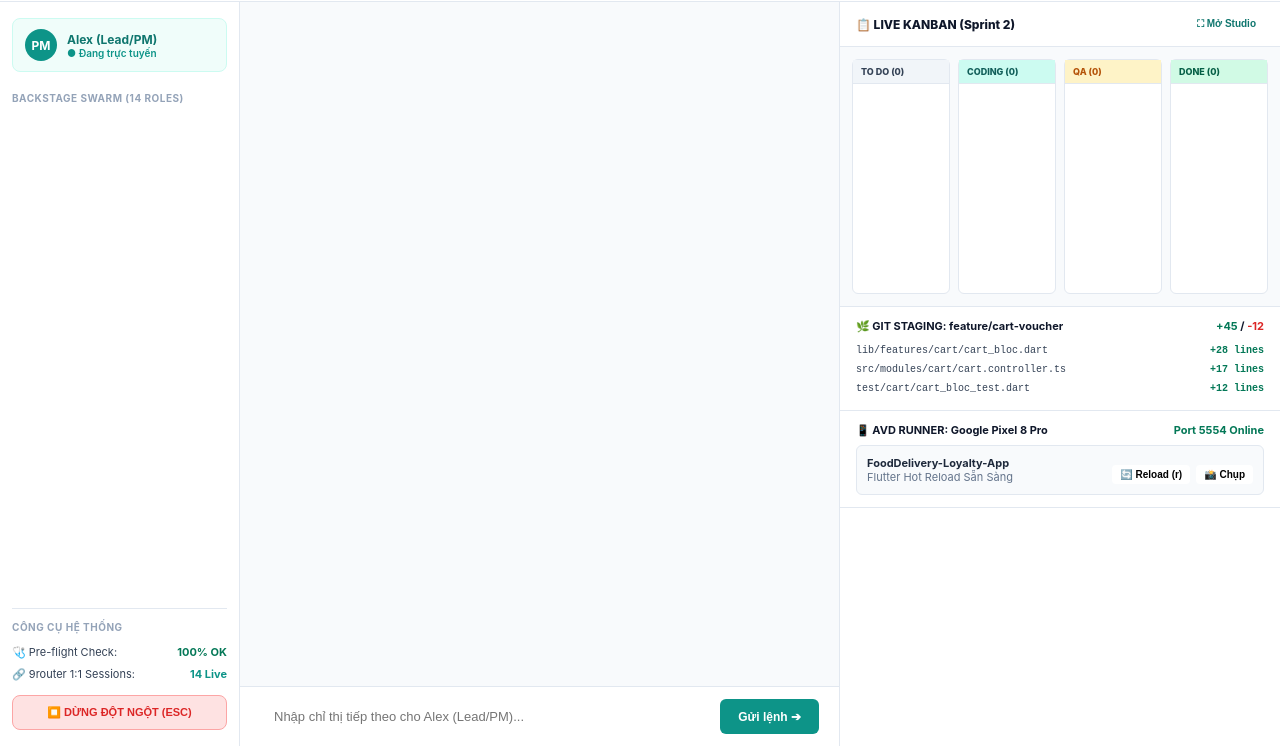
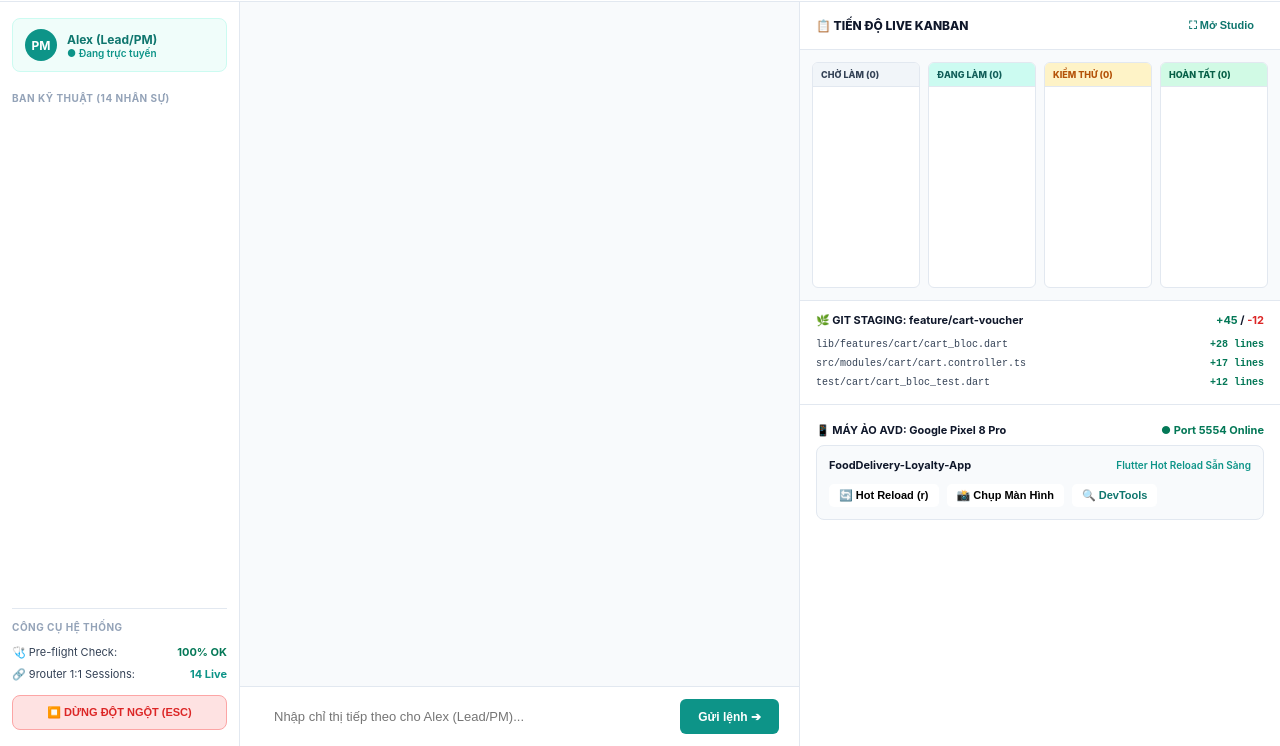
Before and after one commit to Tb3c123/agentP, a website: page src/web/index.html in a window 1280 px wide. Shown: the part 54-800 px from the top of the page. Drawn offline with Linux system fonts and the light colour scheme; no server answers.

Commit message:
fix(ui): resolve AVD runner overlap on Live Kanban and update friendly tab names

```diff
--- a/src/web/index.html
+++ b/src/web/index.html
@@ -9,7 +9,7 @@
 </head>
 <body>
 
-  <!-- Top Navigation Header -->
+  <!-- Top Navigation Header with Elena's Friendly Tab Names -->
   <header class="top-header">
     <div class="brand-suite" onclick="switchView('workspace')">
       <div class="fedora-badge">
@@ -22,9 +22,14 @@
       <div class="brand-text">agent<span>P</span></div>
     </div>
 
+    <!-- Friendly Tab Names by Elena -->
     <nav class="nav-tabs">
-      <button class="nav-tab" id="tabOnboarding" onclick="switchView('onboarding')">1. Onboarding</button>
-      <button class="nav-tab active" id="tabWorkspace" onclick="switchView('workspace')">2. Bàn Làm Việc &amp; Mini-Kanban</button>
+      <button class="nav-tab" id="tabOnboarding" onclick="switchView('onboarding')">
+        🌱 Bắt Đầu Ý Tưởng
+      </button>
+      <button class="nav-tab active" id="tabWorkspace" onclick="switchView('workspace')">
+        🧑‍💼 Bàn Làm Việc Cùng Alex
+      </button>
     </nav>
 
     <div class="header-status">
@@ -42,7 +47,7 @@
     <!-- ================= VIEW 1: ONBOARDING LAUNCHPAD ================= -->
     <section class="view-panel onboarding-view" id="viewOnboarding">
       <div class="onboarding-card">
-        <h1 class="onboarding-title">🌟 BẠN MUỐN TẠO PROJECT GÌ?</h1>
+        <h1 class="onboarding-title">🌱 BẠN MUỐN TẠO PROJECT GÌ?</h1>
         <p class="onboarding-subtitle">Chỉ cần nhập mô tả sơ lược bài toán, Trưởng dự án Alex (Lead/PM) sẽ tự động lập ban kỹ thuật và thực thi</p>
 
         <textarea
@@ -53,24 +58,24 @@
 
         <!-- Smart Auto-Name Box -->
         <div class="auto-name-box">
-          <div style="font-size: 13px; font-weight: 700; color: #0F766E;">✨ Tên project đề xuất:</div>
+          <div style="font-size: 13px; font-weight: 700; color: #0F766E;">✨ Tên dự án đề xuất:</div>
           <div class="auto-name-tag" id="suggestedNameTag">🏷️ FoodDelivery-Loyalty-App</div>
         </div>
 
         <!-- Workspace Path -->
         <div style="display: flex; align-items: center; justify-content: space-between; background: #fff; border: 1px solid #CBD5E1; border-radius: 8px; padding: 10px 14px; margin-bottom: 20px;">
-          <span style="font-size: 12px; color: #64748B;">📂 Thư mục dự án:</span>
+          <span style="font-size: 12px; color: #64748B;">📂 Thư mục làm việc:</span>
           <span style="font-size: 12px; font-family: monospace; font-weight: 600;" id="suggestedPathText">~/Projects/FoodDelivery-Loyalty-App</span>
         </div>
 
         <!-- Launch Button -->
         <button class="launch-btn" onclick="launchProjectFromOnboarding()">
-          🚀 KHỞI TẠO DỰ ÁN VỚI ALEX (LEAD / PM) NGAY
+          🚀 BẮT ĐẦU CÙNG ALEX (LEAD / PM)
         </button>
 
         <!-- Quick Tags -->
         <div style="display: flex; gap: 8px; justify-content: center; margin-top: 24px;">
-          <span style="font-size: 12px; color: #94A3B8;">Mẫu có sẵn:</span>
+          <span style="font-size: 12px; color: #94A3B8;">Mẫu gợi ý:</span>
           <button class="btn-small" onclick="applyTemplate('E-Commerce')">🛒 E-Commerce</button>
           <button class="btn-small" onclick="applyTemplate('Mobile Flutter')">📱 Mobile Flutter</button>
           <button class="btn-small" onclick="applyTemplate('SaaS Dashboard')">📊 SaaS Dashboard</button>
@@ -92,7 +97,7 @@
           </div>
         </div>
 
-        <div class="sidebar-heading">BACKSTAGE SWARM (14 ROLES)</div>
+        <div class="sidebar-heading">BAN KỸ THUẬT (14 NHÂN SỰ)</div>
         <div class="swarm-list" id="swarmListContainer">
           <!-- Dynamically populated -->
         </div>
@@ -134,38 +139,42 @@
         </div>
       </section>
 
-      <!-- RIGHT PANEL: MODE A EMBEDDED MINI-KANBAN LIVE WIDGET -->
+      <!-- ================= RIGHT PANEL: FIXED HIERARCHY (480px) ================= -->
       <aside class="right-panel">
+
+        <!-- SECTION 1: LIVE KANBAN WIDGET -->
+        <div class="kanban-section">
           <div class="panel-header">
-          <span>📋 LIVE KANBAN (Sprint 2)</span>
+            <span>📋 TIẾN ĐỘ LIVE KANBAN</span>
             <button class="btn-small" style="color: #0F766E; font-weight: 700;">⛶ Mở Studio</button>
           </div>
 
-        <!-- 4 Mini-Kanban Columns -->
+          <!-- 4 Mini-Kanban Columns with Internal Scroll -->
           <div class="mini-kanban-grid">
             <!-- TO DO -->
             <div class="kanban-col todo">
-            <div class="col-header">To Do (<span id="countTodo">0</span>)</div>
+              <div class="col-header">Chờ Làm (<span id="countTodo">0</span>)</div>
               <div class="col-cards" id="colCardsTodo"></div>
             </div>
             <!-- CODING -->
             <div class="kanban-col coding">
-            <div class="col-header">Coding (<span id="countCoding">0</span>)</div>
+              <div class="col-header">Đang Làm (<span id="countCoding">0</span>)</div>
               <div class="col-cards" id="colCardsCoding"></div>
             </div>
             <!-- QA -->
             <div class="kanban-col qa">
-            <div class="col-header">QA (<span id="countQA">0</span>)</div>
+              <div class="col-header">Kiểm Thử (<span id="countQA">0</span>)</div>
               <div class="col-cards" id="colCardsQA"></div>
             </div>
             <!-- DONE -->
             <div class="kanban-col done">
-            <div class="col-header">Done (<span id="countDone">0</span>)</div>
+              <div class="col-header">Hoàn Tất (<span id="countDone">0</span>)</div>
               <div class="col-cards" id="colCardsDone"></div>
             </div>
           </div>
+        </div>
 
-        <!-- Sub-panel: Git Diff Summary -->
+        <!-- SECTION 2: GIT DIFF SUMMARY -->
         <div class="sub-panel">
           <div class="sub-panel-title">
             <span>🌿 GIT STAGING: feature/cart-voucher</span>
@@ -185,23 +194,25 @@
           </div>
         </div>
 
-        <!-- Sub-panel: Android AVD Runner -->
-        <div class="sub-panel">
+        <!-- SECTION 3: ANDROID AVD RUNNER (Explicitly Boxed & Separated) -->
+        <div class="avd-section">
           <div class="sub-panel-title">
-            <span>📱 AVD RUNNER: Google Pixel 8 Pro</span>
-            <span style="color: #047857; font-weight: 700;">Port 5554 Online</span>
+            <span>📱 MÁY ẢO AVD: Google Pixel 8 Pro</span>
+            <span style="color: #047857; font-weight: 700;">● Port 5554 Online</span>
           </div>
           <div class="avd-box">
-            <div style="font-size: 11px;">
-              <div style="font-weight: 700;">FoodDelivery-Loyalty-App</div>
-              <div style="color: #64748B;">Flutter Hot Reload Sẵn Sàng</div>
+            <div class="avd-meta-row">
+              <div style="font-size: 11px; font-weight: 700; color: #0F172A;">FoodDelivery-Loyalty-App</div>
+              <div style="font-size: 10px; color: #0D9488; font-weight: 600;">Flutter Hot Reload Sẵn Sàng</div>
             </div>
             <div class="avd-actions">
-              <button class="btn-small" onclick="alert('Hot Reload triggered!')">🔄 Reload (r)</button>
-              <button class="btn-small" onclick="alert('Screenshot captured to docs/assets/')">📸 Chụp</button>
+              <button class="btn-small" onclick="alert('⚡ Đã kích hoạt Hot Reload Flutter!')">🔄 Hot Reload (r)</button>
+              <button class="btn-small" onclick="alert('📸 Đã chụp màn hình AVD lưu vào docs/assets/')">📸 Chụp Màn Hình</button>
+              <button class="btn-small" style="color: #0F766E;" onclick="alert('🔍 Mở Flutter DevTools...')">🔍 DevTools</button>
             </div>
           </div>
         </div>
+
       </aside>
 
     </section>
--- a/src/web/style.css
+++ b/src/web/style.css
@@ -50,6 +50,7 @@ body {
   justify-content: space-between;
   padding: 0 20px;
   flex-shrink: 0;
+  z-index: 10;
 }
 
 .brand-suite {
@@ -91,6 +92,14 @@ body {
   color: var(--slate-500);
   cursor: pointer;
   transition: all 0.15s ease;
+  display: flex;
+  align-items: center;
+  gap: 4px;
+}
+
+.nav-tab:hover {
+  background: var(--slate-100);
+  color: var(--slate-700);
 }
 
 .nav-tab.active {
@@ -534,15 +543,17 @@ body {
   cursor: pointer;
 }
 
-/* Right Panel: Mode A Mini-Kanban Live (440px) */
+/* ================= RIGHT PANEL: FIXED HIERARCHY (480px) ================= */
 .right-panel {
-  width: 440px;
+  width: 480px;
   background: var(--white);
   display: flex;
   flex-direction: column;
   height: 100%;
   flex-shrink: 0;
   overflow-y: auto;
+  overflow-x: hidden;
+  position: relative;
 }
 
 .panel-header {
@@ -554,6 +565,17 @@ body {
   font-size: 12px;
   font-weight: 800;
   color: var(--slate-900);
+  background: var(--white);
+  flex-shrink: 0;
+}
+
+/* Section 1: Live Mini-Kanban Grid (Strictly Contained, No Overflow onto other widgets) */
+.kanban-section {
+  display: flex;
+  flex-direction: column;
+  flex-shrink: 0;
+  border-bottom: 1px solid var(--slate-200);
+  background: var(--slate-50);
 }
 
 .mini-kanban-grid {
@@ -561,9 +583,8 @@ body {
   grid-template-columns: repeat(4, 1fr);
   gap: 8px;
   padding: 12px;
-  background: var(--slate-50);
-  border-bottom: 1px solid var(--slate-200);
-  min-height: 260px;
+  min-height: 250px;
+  max-height: 250px;
 }
 
 .kanban-col {
@@ -572,6 +593,9 @@ body {
   border-radius: 6px;
   display: flex;
   flex-direction: column;
+  height: 100%;
+  max-height: 226px;
+  overflow: hidden;
 }
 
 .col-header {
@@ -582,6 +606,7 @@ body {
   background: var(--slate-100);
   color: var(--slate-700);
   text-transform: uppercase;
+  flex-shrink: 0;
 }
 
 .kanban-col.coding .col-header {
@@ -605,6 +630,16 @@ body {
   flex-direction: column;
   gap: 6px;
   flex: 1;
+  overflow-y: auto;
+  overflow-x: hidden;
+}
+
+.col-cards::-webkit-scrollbar {
+  width: 4px;
+}
+.col-cards::-webkit-scrollbar-thumb {
+  background: var(--slate-300);
+  border-radius: 2px;
 }
 
 .task-card {
@@ -614,6 +649,7 @@ body {
   padding: 6px;
   font-size: 9px;
   box-shadow: 0 1px 2px rgba(15, 23, 42, 0.04);
+  flex-shrink: 0;
 }
 
 .task-card .task-id {
@@ -634,10 +670,14 @@ body {
   color: var(--slate-500);
 }
 
-/* Sub-panels in right column */
+/* Section 2 & 3: Sub-panels with clear separation */
 .sub-panel {
   padding: 12px 16px;
   border-bottom: 1px solid var(--slate-200);
+  flex-shrink: 0;
+  background: var(--white);
+  position: relative;
+  clear: both;
 }
 
 .sub-panel-title {
@@ -665,11 +705,27 @@ body {
   font-weight: 700;
 }
 
+/* AVD Section: Clearly boxed, cannot be overlapped */
+.avd-section {
+  padding: 14px 16px;
+  flex-shrink: 0;
+  background: var(--white);
+  position: relative;
+  clear: both;
+  margin-top: 4px;
+}
+
 .avd-box {
   background: var(--slate-50);
-  border: 1px solid var(--slate-200);
-  border-radius: 6px;
-  padding: 10px;
+  border: 1.5px solid var(--slate-200);
+  border-radius: 8px;
+  padding: 12px;
+  display: flex;
+  flex-direction: column;
+  gap: 8px;
+}
+
+.avd-meta-row {
   display: flex;
   align-items: center;
   justify-content: space-between;
@@ -677,16 +733,21 @@ body {
 
 .avd-actions {
   display: flex;
-  gap: 6px;
-  margin-top: 8px;
+  gap: 8px;
+  margin-top: 4px;
 }
 
 .btn-small {
-  padding: 4px 8px;
-  border-radius: 4px;
+  padding: 5px 10px;
+  border-radius: 5px;
   border: 1px solid var(--slate-300);
   background: var(--white);
-  font-size: 10px;
+  font-size: 11px;
   font-weight: 600;
   cursor: pointer;
+  transition: background 0.15s;
 }
+
+.btn-small:hover {
+  background: var(--slate-100);
+}
```
Lines whose indentation alone changed are shown as unchanged.
